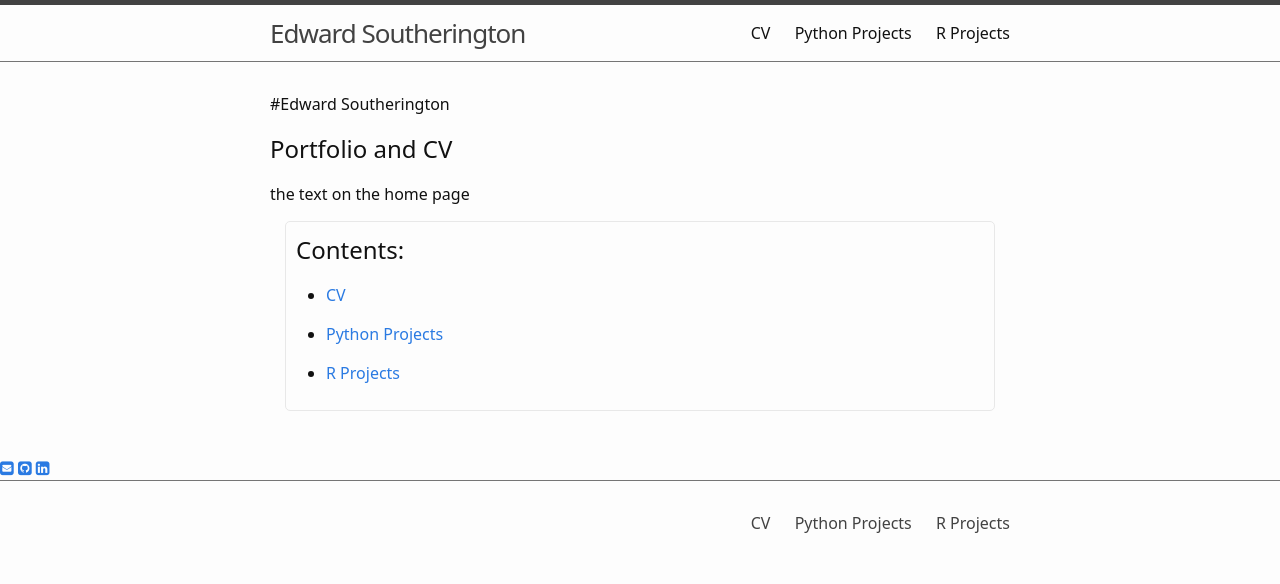
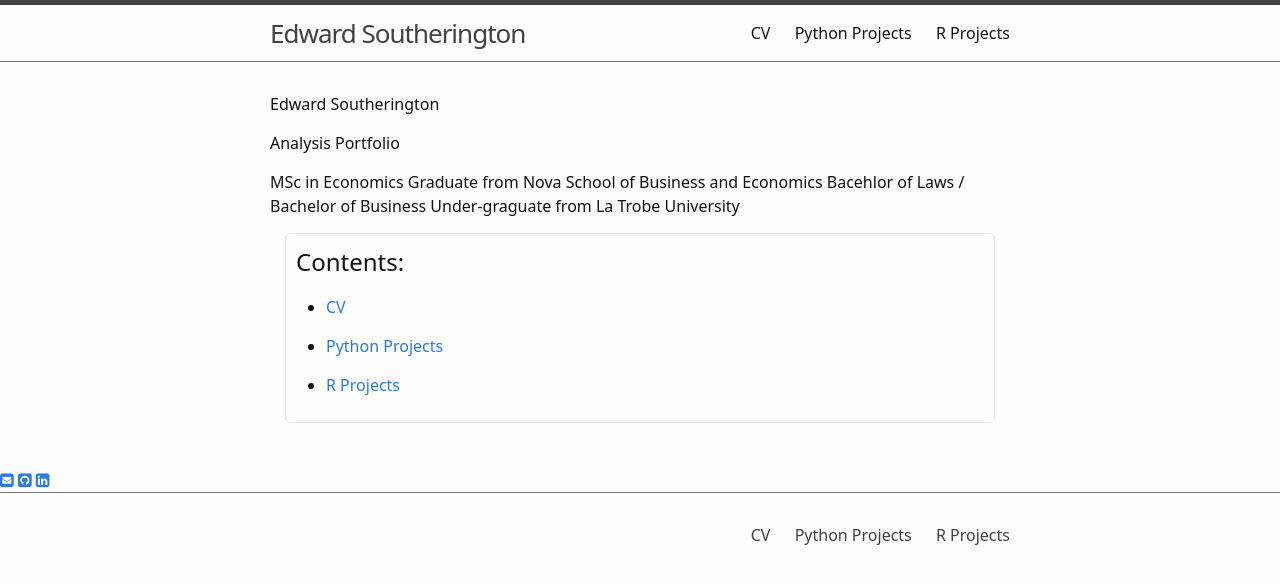
Before and after one commit to EdwardSoutherington/Portfolio, a Jekyll site: the page built from index.md, in a window 1280 px wide. Shown: the top 584 px of the page. Built offline with Jekyll 4.4.1, drawn with Linux system fonts in a browser that asks for light colours; nearby versions of some CDN libraries; some web fonts are replaced.

Commit message:
Update index.md

```diff
--- a/index.md
+++ b/index.md
@@ -2,12 +2,12 @@
 title: Home
 ---
 
-#Edward Southerington
+Edward Southerington
 
-## Portfolio and CV
+Analysis Portfolio
 
-the text on the home page
-
+MSc in Economics Graduate from Nova School of Business and Economics
+Bacehlor of Laws / Bachelor of Business Under-graguate from La Trobe University
 
 <div class="toc" markdown="1">
 ## Contents:
```
